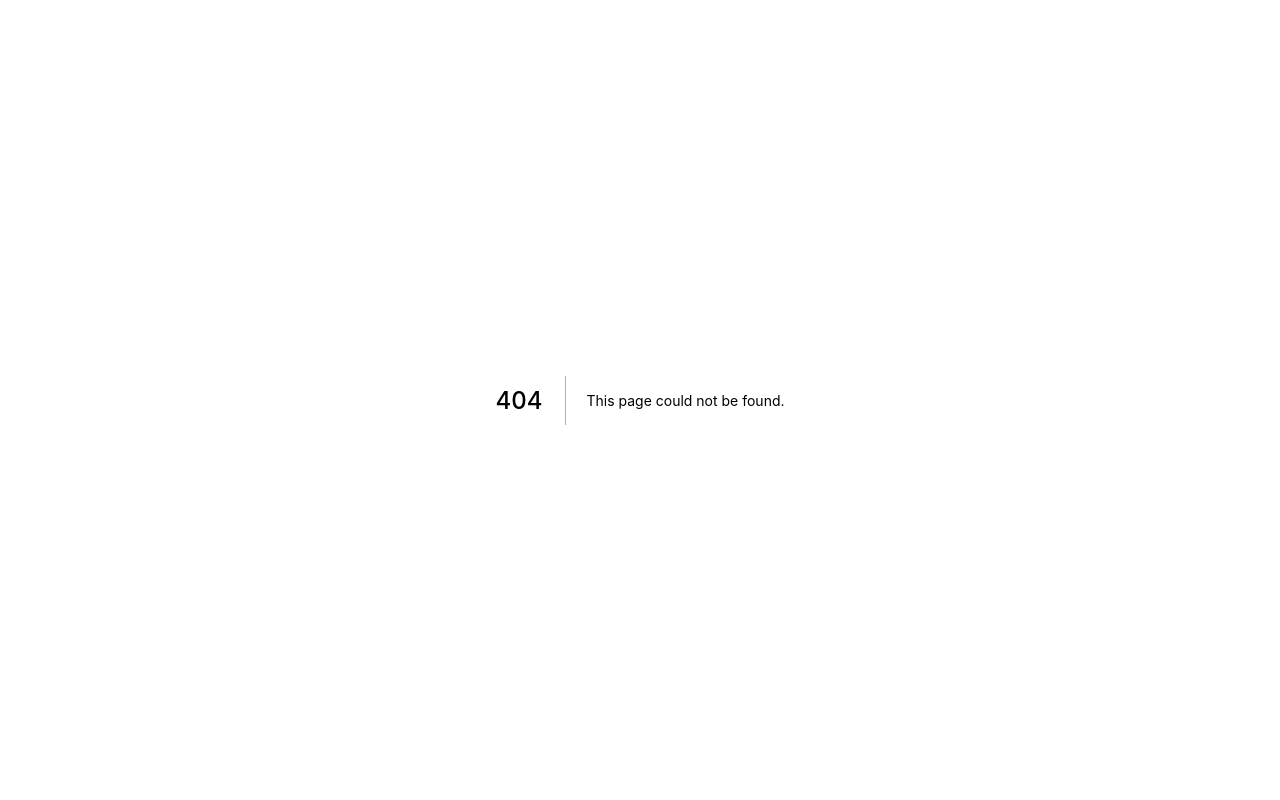
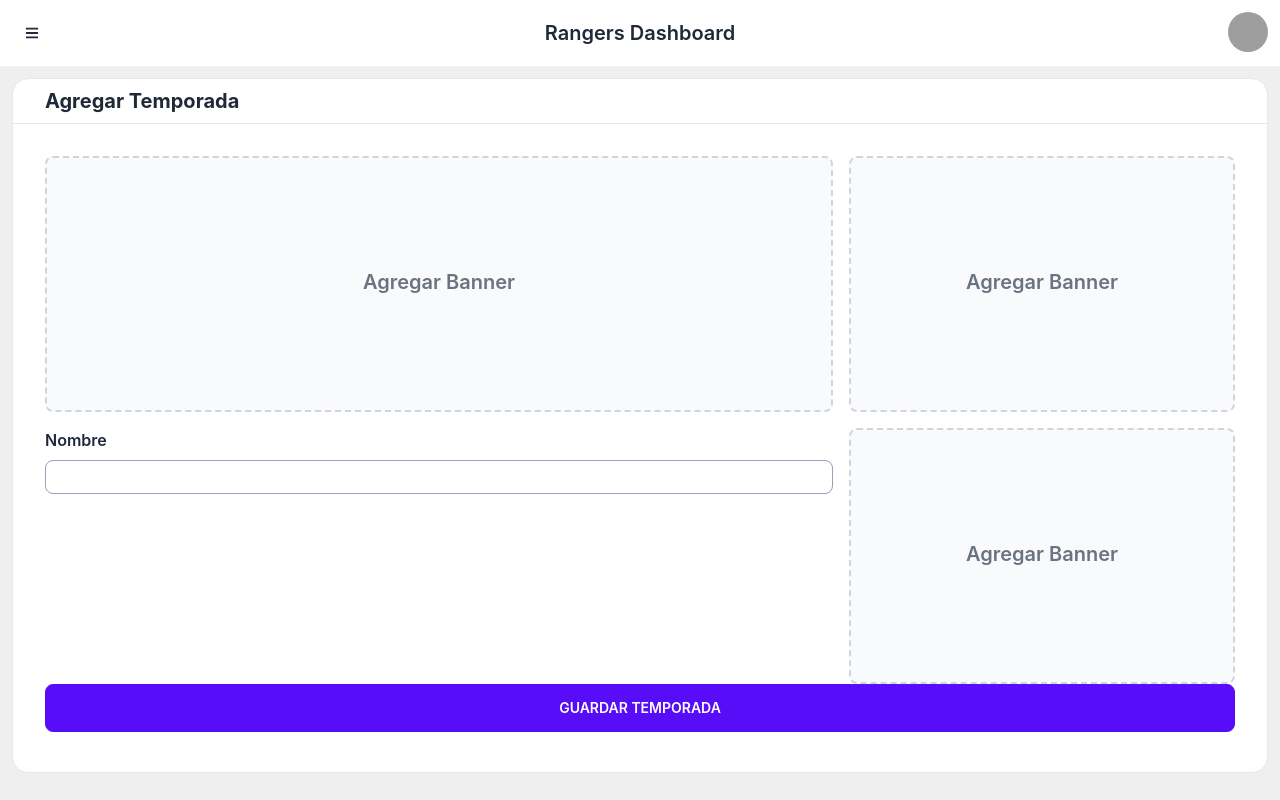
Before and after one commit to Frankmarc1/panelrangers, a Next.js app: page /agencias/1/temporadas/add in a window 1280 px wide. Before the commit this address had no page. Built offline with nearby package versions, Linux system fonts and the light colour scheme; grey boxes are pictures that could not be loaded.

Commit message:
trabajando en formulario temporadas

```diff
--- /dev/null
+++ b/src/pages/agencias/[idAgency]/temporadas/add/index.tsx
@@ -0,0 +1,65 @@
+import { Dashboard } from "../../../../../layout/Dashboard/Dashboard";
+const SeaccionsAdd = () => {
+    return (
+        <Dashboard>
+            <div className="card bg-white pb-2  border">
+                <div className="card-header border-b ">
+                    <h3 className="ml-[2rem] font-bold my-2 card-title">Agregar Temporada</h3>
+                </div>
+                <div className="card-body">
+                    <form>
+                        <div className="grid grid-cols-3 gap-4 ">
+                            <div className=" grid col-span-2 ">
+
+                                <div className="w-full ">
+                                    <label htmlFor="dropzone-file" className="flex flex-col justify-center items-center w-full h-64 bg-gray-50 rounded-lg border-2 border-gray-300 border-dashed cursor-pointer dark:hover:bg-bray-800 dark:bg-gray-700 hover:bg-gray-100 dark:border-gray-600 dark:hover:border-gray-500 dark:hover:bg-gray-600">
+                                        <div className=" flex flex-col justify-center items-center pt-5 pb-6">
+                                            <p className="text-md text-gray-500 dark:text-gray-400 card-title">Agregar Banner</p>
+                                        </div>
+                                        <input id="dropzone-file" type="file" className="hidden" />
+                                    </label>
+                                </div>
+
+                            </div>
+                            <div className="grid grid-cols-1">
+                                <div className=" w-full">
+                                    <label htmlFor="dropzone-file" className="flex flex-col justify-center items-center w-full h-64 bg-gray-50 rounded-lg border-2 border-gray-300 border-dashed cursor-pointer dark:hover:bg-bray-800 dark:bg-gray-700 hover:bg-gray-100 dark:border-gray-600 dark:hover:border-gray-500 dark:hover:bg-gray-600">
+                                        <div className="flex flex-col justify-center items-center pt-5 pb-6">
+                                            <p className="text-md text-gray-500 dark:text-gray-400 card-title">Agregar Banner</p>
+                                        </div>
+                                        <input id="dropzone-file" type="file" className="hidden" />
+                                    </label>
+                                </div>
+                            </div>
+
+                            <div className='mb-5 grid col-span-2 h-[2rem]'>
+                                <label htmlFor='name' className='mb-2 font-semibold'>
+                                    Nombre
+                                </label>
+                                <input
+                                    type='text'
+                                    id='name'
+                                    className='w-full rounded-lg border border-slate-400 px-2 py-1 hover:border-blue-500 focus:outline-none focus:ring focus:ring-blue-500/40 active:ring active:ring-blue-500/40'
+                                />
+                            </div>
+
+                            <div className="container mx-auto grid grid-cols-1">
+                                <div className="flex justify-center items-center w-full">
+                                    <label htmlFor="dropzone-file" className="flex flex-col justify-center items-center w-full h-64 bg-gray-50 rounded-lg border-2 border-gray-300 border-dashed cursor-pointer dark:hover:bg-bray-800 dark:bg-gray-700 hover:bg-gray-100 dark:border-gray-600 dark:hover:border-gray-500 dark:hover:bg-gray-600">
+                                        <div className="flex flex-col justify-center items-center pt-5 pb-6">
+                                            <p className="text-md text-gray-500 dark:text-gray-400 card-title">Agregar Banner</p>
+                                        </div>
+                                        <input id="dropzone-file" type="file" className="hidden" />
+                                    </label>
+                                </div>
+                            </div>
+                        </div>
+                        <button type="button" className=" w-full btn btn-primary btn-md">Guardar Temporada</button>
+                    </form>
+                </div>
+            </div>
+        </Dashboard>
+
+    );
+}
+export default SeaccionsAdd;
```
